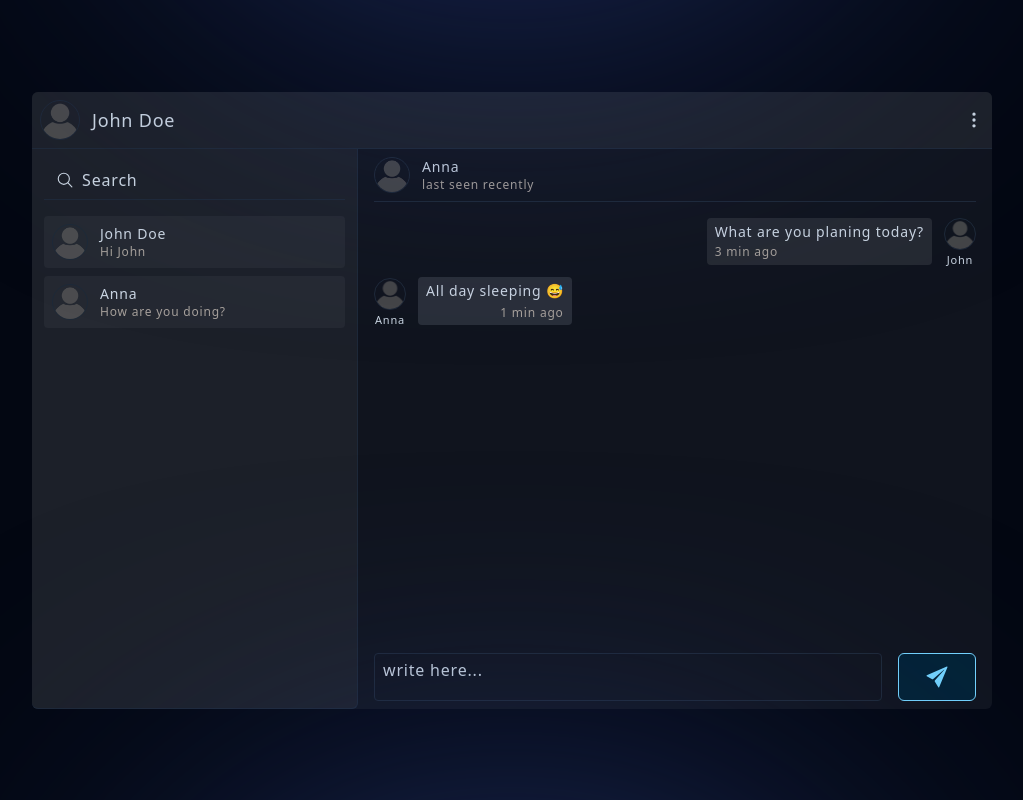
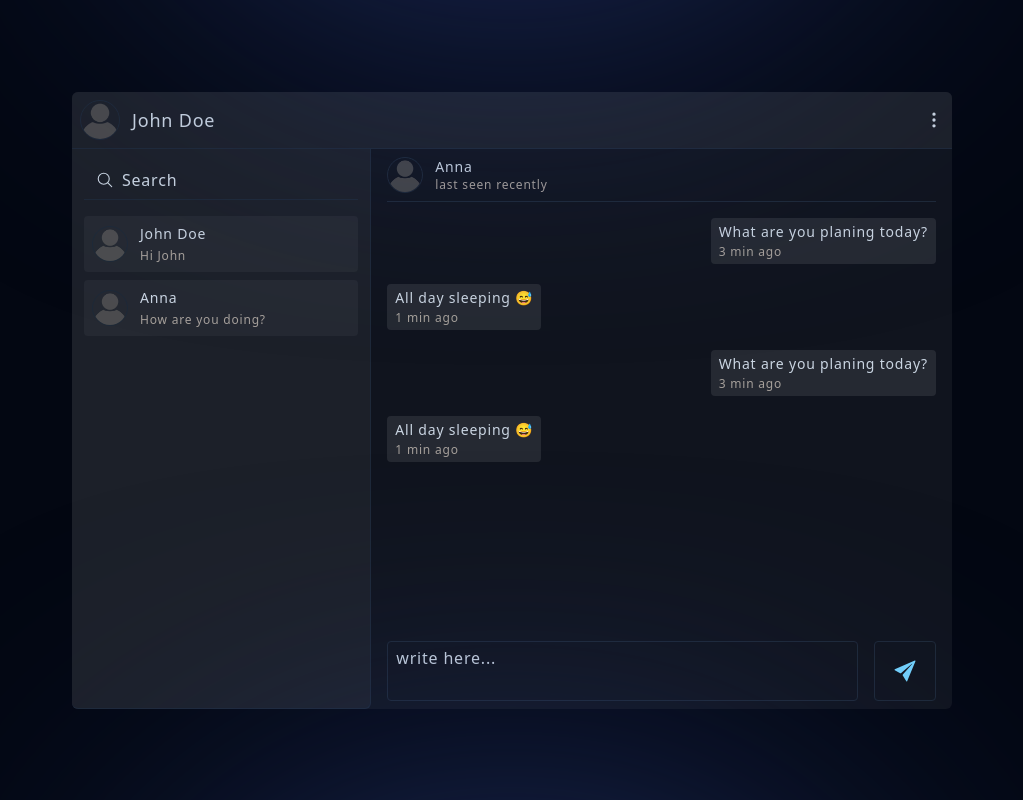
Before and after one commit to Webprojon/talkio-chat-app, a React (Vite) app in the folder client/: page / in a window 1280 px wide. Shown: the whole page, without its empty margins (128-1151 px from the left). Built offline with nearby package versions, Linux system fonts and the light colour scheme; the HTML template or start-up script is replaced by a standard one.

Commit message:
style: some changes made

```diff
--- a/client/src/App.tsx
+++ b/client/src/App.tsx
@@ -5,7 +5,7 @@ import Register from "./pages/Register";
 
 export default function App() {
 	return (
-		<div className="flex-center h-screen leading-none select-none tracking-wider text-slate-300 bg-[#030712]">
+		<div className="flex-center sm:h-screen leading-none select-none tracking-wider text-slate-300 bg-[#030712]">
 			<Routes>
 				<Route path="/" element={<Home />} />
 				<Route path="/sign-in" element={<Login />} />
--- a/client/src/components/Chat.tsx
+++ b/client/src/components/Chat.tsx
@@ -3,7 +3,7 @@ import SendMessage from "./SendMessage";
 
 export default function Chat() {
 	return (
-		<div className="flex flex-col gap-4 flex-2 px-4 py-2">
+		<div className="flex-col gap-4 flex-2 px-4 py-2 hidden sm:flex">
 			<div className="flex items-center gap-3 border-b pb-2">
 				<img src="./noavatar.png" alt="user img" className="w-9 h-9 rounded-full object-cover border" />
 				<div className="flex flex-col">
--- a/client/src/components/Header.tsx
+++ b/client/src/components/Header.tsx
@@ -2,7 +2,7 @@ import { HiOutlineDotsVertical } from "react-icons/hi";
 
 export default function Header() {
 	return (
-		<div className="flex justify-between items-center border-b p-2 rounded-t-md bg-[#1C2029]">
+		<div className="flex justify-between items-center border-b p-4 sm:p-2 rounded-t-md bg-[#1C2029]">
 			<div className="flex-center gap-3">
 				<img src="./noavatar.png" alt="user img" className="w-10 h-10 rounded-full object-cover border" />
 				<span className="text-lg font-medium">John Doe</span>
--- a/client/src/components/Messages.tsx
+++ b/client/src/components/Messages.tsx
@@ -1,29 +1,41 @@
 export default function Messages() {
-	//const MESSAGES = [{}];
+	const STATIC_MESSAGES = [
+		{
+			id: 0,
+			time: "3 min ago",
+			text: "What are you planing today?",
+			account: true,
+		},
+		{
+			id: 1,
+			time: "1 min ago",
+			text: "All day sleeping 😅",
+			account: false,
+		},
+		{
+			id: 2,
+			time: "3 min ago",
+			text: "What are you planing today?",
+			account: true,
+		},
+		{
+			id: 3,
+			time: "1 min ago",
+			text: "All day sleeping 😅",
+			account: false,
+		},
+	];
 
 	return (
-		<div className="flex flex-col gap-3 flex-2 w-full">
-			<div className="flex self-end gap-3 max-w-[50%]">
-				<div className="px-2 py-1 rounded-sm bg-[#252932]">
-					<p className="text-sm font-light">What are you planing today?</p>
-					<span className="pt-1 text-xs font-light text-stone-400">3 min ago</span>
+		<div className="flex flex-col gap-5 flex-2 w-full overflow-y-auto noscrollbar">
+			{STATIC_MESSAGES.map(({ id, time, text, account }) => (
+				<div key={id} className={`flex gap-3 max-w-[55%] sm:max-w-[50%] ${account ? "self-end" : "flex-row-reverse self-start"}`}>
+					<div className="px-2 py-1 rounded-sm bg-[#252932]">
+						<p className="text-sm font-light">{text}</p>
+						<span className="pt-1 text-xs font-light text-stone-400">{time}</span>
+					</div>
 				</div>
-				<div className="flex items-center justify-end flex-col gap-1">
-					<img src="./noavatar.png" alt="user img" className="w-8 h-8 rounded-full object-cover border" />
-					<span className="text-[11px] font-light">John</span>
-				</div>
-			</div>
-
-			<div className="flex flex-row-reverse self-start gap-3 max-w-[50%]">
-				<div className="flex flex-col px-2 py-1 rounded-sm bg-[#292e39]">
-					<p className="text-sm font-light">All day sleeping 😅</p>
-					<span className="self-end pt-1 text-xs font-light text-stone-400">1 min ago</span>
-				</div>
-				<div className="flex items-center justify-end flex-col gap-1">
-					<img src="./noavatar.png" alt="user img" className="w-8 h-8 rounded-full object-cover border" />
-					<span className="text-[11px] font-light">Anna</span>
-				</div>
-			</div>
+			))}
 		</div>
 	);
 }
--- a/client/src/components/SendMessage.tsx
+++ b/client/src/components/SendMessage.tsx
@@ -11,10 +11,10 @@ export default function SendMessage() {
 				name="sendMessage"
 				id="sendMessage"
 				placeholder="write here..."
-				className="font-light flex-1 h-12 p-2 border rounded-sm outline-0 placeholder-color"
+				className="font-light flex-1 h-15 p-2 border rounded-sm outline-0 placeholder-color"
 			></textarea>
-			<button className="px-6 btn">
-				<IoIosSend className="size-7" />
+			<button className="group px-4 border rounded-sm cursor-pointer text-sky-300">
+				<IoIosSend className="size-7 group-hover:scale-110 transition-all" />
 			</button>
 		</form>
 	);
--- a/client/src/components/Sidebar.tsx
+++ b/client/src/components/Sidebar.tsx
@@ -15,18 +15,18 @@ export default function Sidebar() {
 	];
 
 	return (
-		<div className="flex flex-col gap-2 flex-1 rounded-b-md border-r border-b p-3 bg-[#1C2029]">
+		<div className="flex flex-col gap-4 sm:gap-2 flex-1 rounded-b-md border-r border-b p-3 bg-[#1C2029]">
 			<div className="flex items-center gap-2 px-3 py-2 mb-2 border-b">
-				<IoSearchOutline className="size-5" />
+				<IoSearchOutline className="size-6 sm:size-5" />
 				<input type="text" name="search" id="search" placeholder="Search" autoComplete="off" className="w-full outline-none placeholder-color" />
 			</div>
 
 			{STATIC_DATA.map(({ id, name, lastMessage }) => (
-				<div key={id} className="flex items-center gap-3 rounded-sm p-2 cursor-pointer transition-all bg-[#252932] hover:bg-[#2a2e38]">
+				<div key={id} className="flex items-center gap-3 rounded-sm px-2 py-3 sm:p-2 cursor-pointer transition-all bg-[#252932] hover:bg-[#2a2e38]">
 					<img src="./noavatar.png" alt="user img" className="w-9 h-9 rounded-full object-cover border" />
-					<div className="flex flex-col">
-						<span className="text-sm font-medium">{name}</span>
-						<p className="text-xs text-stone-400">{lastMessage}</p>
+					<div className="flex flex-col gap-1">
+						<span className="sm:text-sm font-medium">{name}</span>
+						<p className="text-sm sm:text-xs text-stone-400">{lastMessage}</p>
 					</div>
 				</div>
 			))}
--- a/client/src/index.css
+++ b/client/src/index.css
@@ -1,4 +1,8 @@
 @import "tailwindcss";
+
+.noscrollbar::-webkit-scrollbar {
+	display: none;
+}
 
 textarea {
 	resize: none;
--- a/client/src/pages/Home.tsx
+++ b/client/src/pages/Home.tsx
@@ -4,9 +4,9 @@ import Sidebar from "../components/Sidebar";
 
 export default function Home() {
 	return (
-		<div className="rounded-md w-240 bg-[#10141E]">
+		<div className="rounded-md w-220 bg-[#10141E]">
 			<Header />
-			<div className="flex h-140">
+			<div className="flex min-h-screen sm:min-h-140">
 				<Sidebar />
 				<Chat />
 			</div>
```
